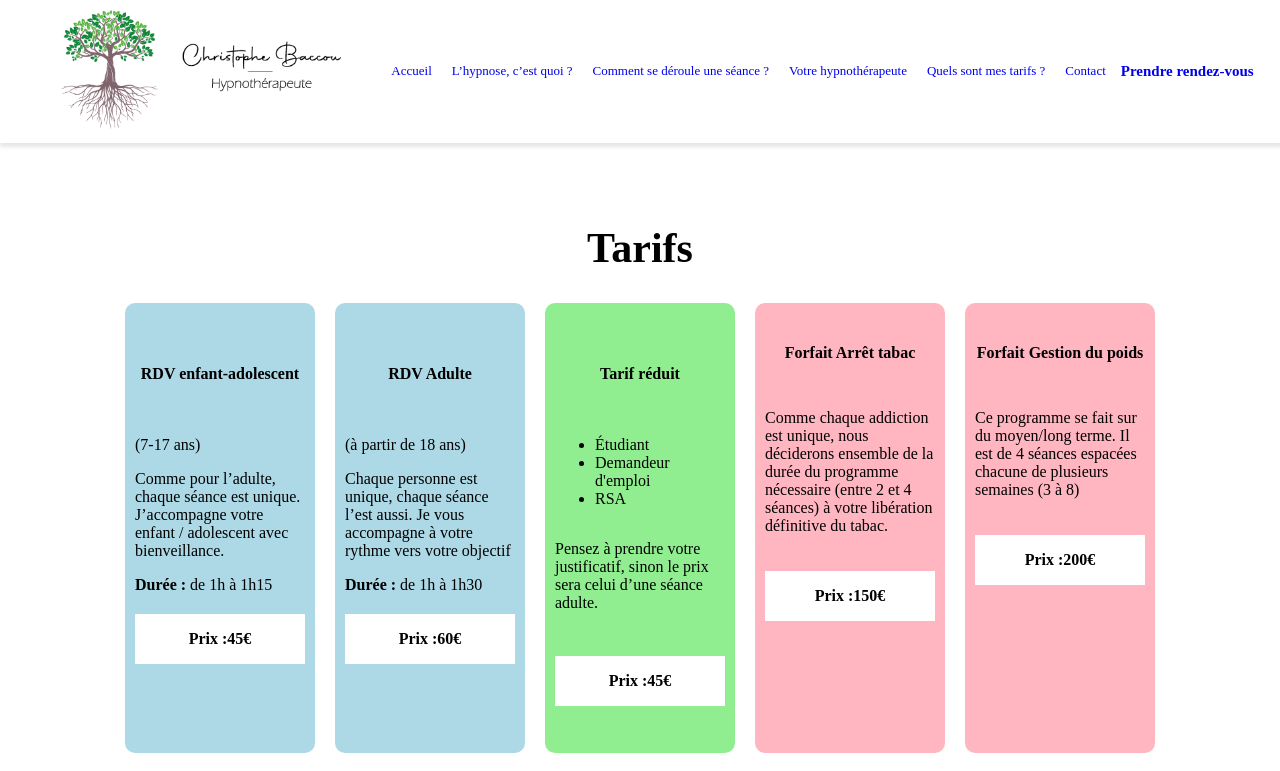
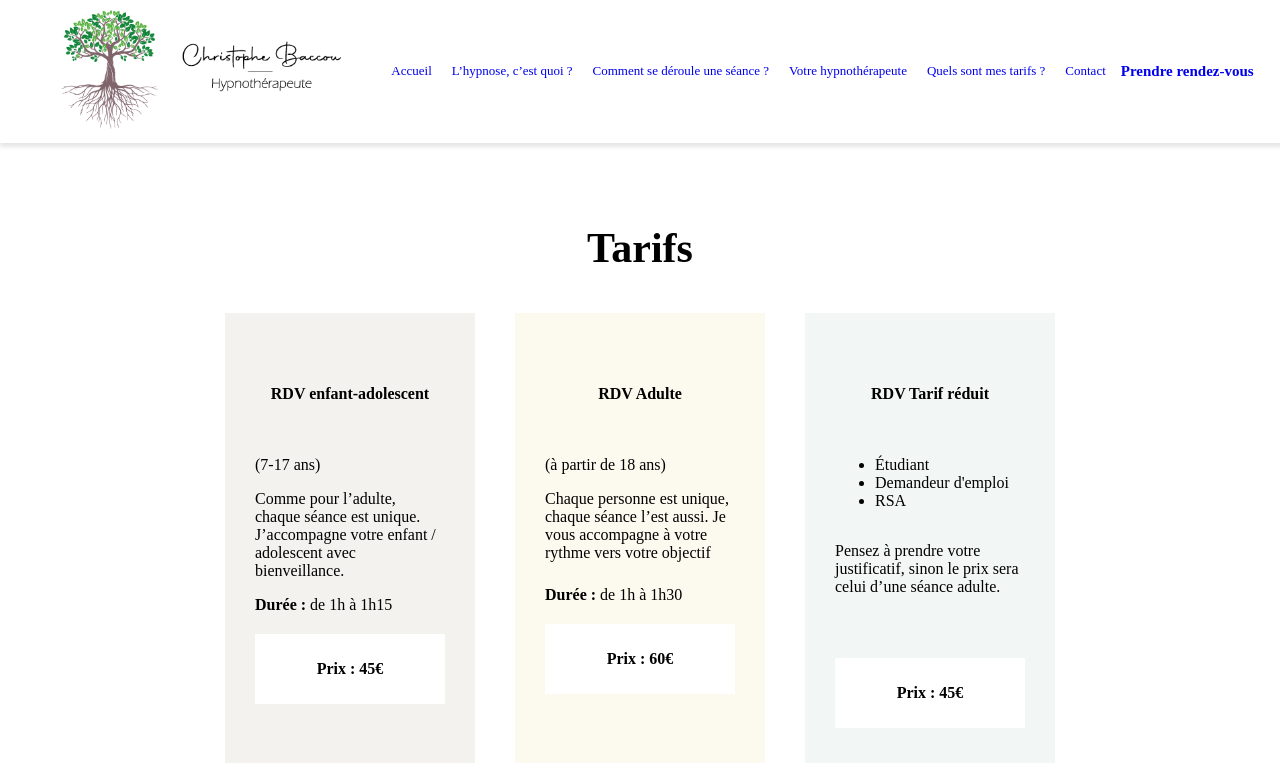
Before and after one commit to nicoriera/hypnose-frontend, a React (Create React App) app: page /tarifs in a window 1280 px wide. Shown: the top 771 px of the page. Built offline with nearby package versions, Linux system fonts and the light colour scheme; what google-maps-react would draw is missing.

Commit message:
update page tarifs

```diff
--- a/src/App.css
+++ b/src/App.css
@@ -273,7 +273,17 @@ margin-left: 30px;
   margin-top: 50px;
   font-size: var(--text-courant);
 }
-
+.container-therapies {
+  display: flex;
+  flex-direction:column;
+  align-items: center;
+  justify-content: center;
+}
+.therapies-blocs{
+  display: flex;
+  justify-content: center;
+  flex-wrap: wrap;
+}
 /* SEANCE */
 .seance{
   display: flex;
@@ -320,21 +330,21 @@ object-fit: cover;
 height: 100%;
 border-radius: 20px;
 }
-/* THERAPIES TARIFS */
+/* TARIFS */
+
 .container-blocs{
-  display: flex;
-  flex-direction: column;
   align-items: center;
   justify-content: center;
+  width: 100vw;
 }
-.container-tarifs,.container-therapies {
+.container-tarifs{
   display: flex;
   flex-direction:column;
   align-items: center;
   justify-content: center;
   margin-top: 40px;
 }
-.tarifs-blocs, .therapies-blocs{
+.tarifs-blocs, .forfaits-blocs{
   display: flex;
   justify-content: center;
   flex-wrap: wrap;
@@ -343,11 +353,10 @@ border-radius: 20px;
   display: flex;
   flex-direction: column;
   box-sizing: border-box;
-  padding: 10px;
-  margin: 10px;
-  width: 190px;
+  padding: 20px 30px;
+  margin: 20px;
+  width: 250px;
   min-height: 450px;
-  border-radius: 10px;
 }
 .tarif-titre, .therapie-titre {
   display: flex;
@@ -359,7 +368,7 @@ border-radius: 20px;
 .bloc-prix {
   margin-top: 20px;
   display: flex;
-  height: 50px;
+  height: 70px;
   background-color: white;
   align-items: center;
   justify-content: center;
--- a/src/components/Forfait.js
+++ b/src/components/Forfait.js
@@ -10,7 +10,7 @@ const Forfait = (props) => {
         <p className="tarif-infos">{props.infos}</p>
 
         <div className="bloc-prix">
-          <span>Prix :</span>
+          <span>Prix : </span>
           <span>{props.prix}</span>
         </div>
       </div>
--- a/src/components/Rdv.js
+++ b/src/components/Rdv.js
@@ -15,7 +15,7 @@ const Rdv = (props) => {
         </div>
 
         <div className="bloc-prix">
-          <span>Prix :</span>
+          <span>Prix : </span>
           <span>{props.prix}</span>
         </div>
       </div>
--- a/src/components/Tarif.js
+++ b/src/components/Tarif.js
@@ -15,7 +15,7 @@ const Tarif = (props) => {
         <p className="tarif-infos">{props.infos}</p>
 
         <div className="bloc-prix">
-          <span>Prix :</span>
+          <span>Prix : </span>
           <span>{props.prix}</span>
         </div>
       </div>
--- a/src/pages/Tarifs.js
+++ b/src/pages/Tarifs.js
@@ -20,7 +20,7 @@ const Tarifs = () => {
             J’accompagne votre enfant / adolescent avec bienveillance."
             duree=" de 1h à 1h15"
             prix="45€"
-            color="lightblue"
+            color="#F3F2EE"
           />
           <Rdv
             rdv="RDV Adulte"
@@ -29,39 +29,40 @@ const Tarifs = () => {
             accompagne à votre rythme vers votre objectif"
             duree=" de 1h à 1h30"
             prix="60€"
-            color="lightblue"
+            color="#FCF9EF"
           />
           <Tarif
-            tarif="Tarif réduit"
+            tarif="RDV Tarif réduit"
             etudiant="Étudiant"
             demandeur="Demandeur d'emploi"
             rsa="RSA"
             infos="Pensez à prendre votre justificatif, sinon le prix sera celui d’une séance adulte."
             duree=" de 1h à 1h15"
             prix="45€"
-            color="lightgreen"
+            color="#F2F7F6"
           />
+        </div>
+        <div className="forfaits-blocs">
           <Forfait
             forfait="Forfait Arrêt tabac"
             infos="Comme chaque addiction est unique, nous déciderons ensemble de la durée du programme nécessaire (entre 2 et 4 séances) à votre libération définitive du tabac."
             prix="150€"
-            color="lightpink"
+            color="#EDF0F5"
           />
           <Forfait
             forfait="Forfait Gestion du poids"
             infos="Ce programme se fait sur du moyen/long terme. Il est de 4 séances espacées chacune de plusieurs semaines (3 à 8)"
             prix="200€"
-            color="lightpink"
+            color="#EDF0F5"
           />
           <Forfait
             forfait="Forfait Gestion du poids"
             infos="La pose de l’anneau gastrique hypnotique se fait sur 4 séances, plus une séance de suivi 2 mois après l’installation de l’anneau"
             prix="300€"
-            color="lightpink"
+            color="#EDF0F5"
           />
         </div>
       </div>
-
       <Footer/>
   </div>
    </div>
```
